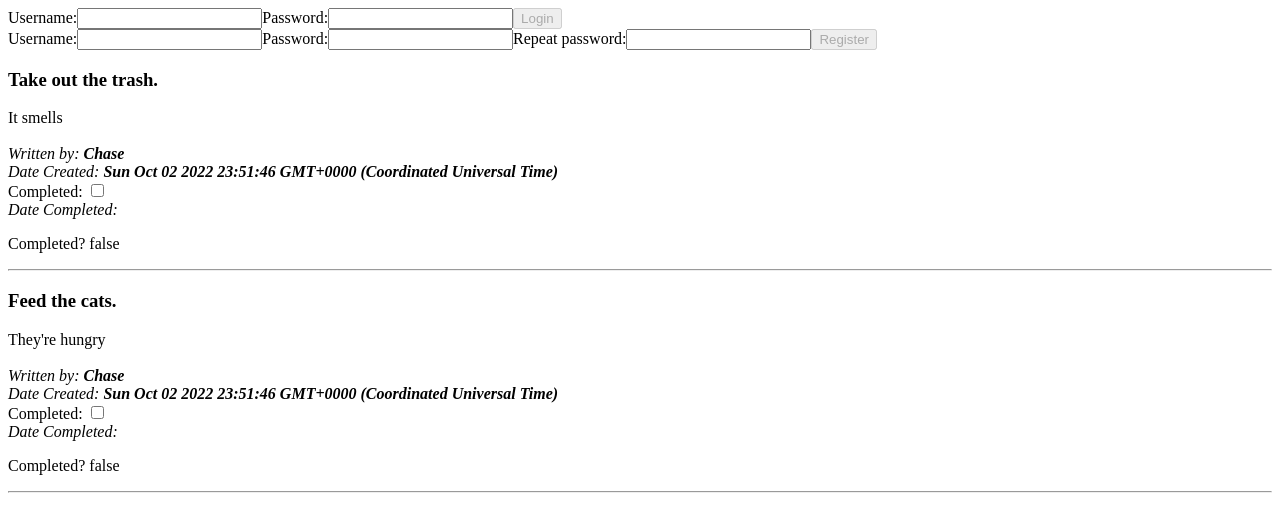
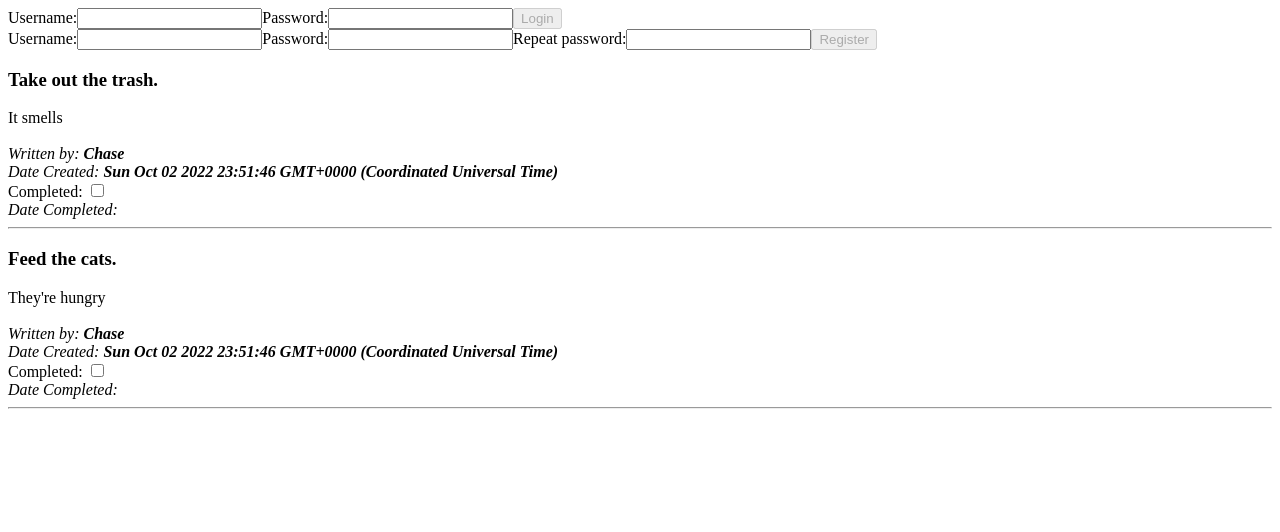
Before and after one commit to chaseraab/CSC436_Lab2, a React (Create React App) app: page / in a window 1280 px wide. Shown: the top 532 px of the page. Built offline with nearby package versions, Linux system fonts and the light colour scheme.

Commit message:
updating

```diff
--- a/src/todo/Todo.js
+++ b/src/todo/Todo.js
@@ -25,7 +25,6 @@ export default function Todo ({title, description, author, dateCreated}) {
                 <input type="checkbox" onClick={handleChange}></input>
             </div>
             <i>Date Completed: <b>{dateCompleted}</b></i><br/>
-            <p>Completed? {complete.toString()}</p>
             <hr></hr>
         </div>
         )
```
